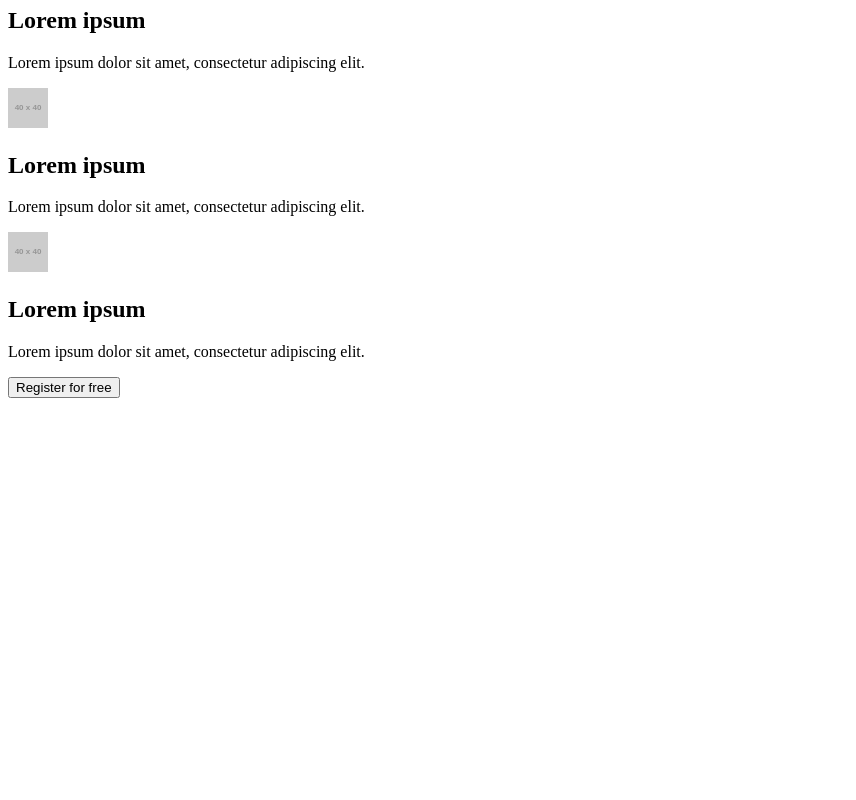
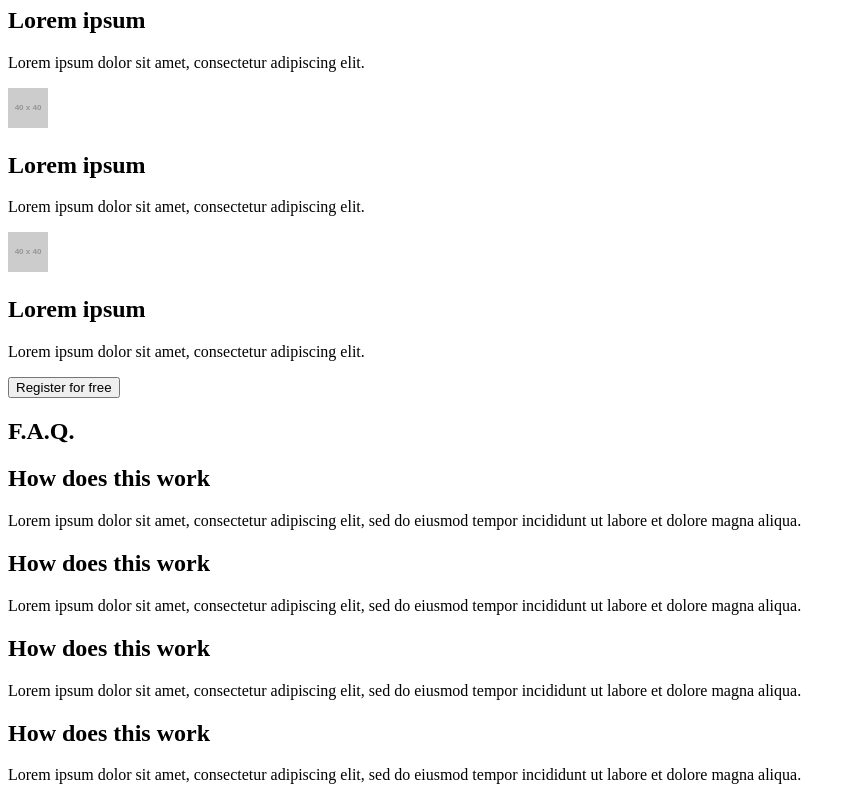
Before and after one commit to ephrem-nziza/alu-web-development, a plain HTML site: page html_advanced/index.html in a window 1280 px wide. Shown: the part 3403-4203 px from the top of the page, without its empty margins (0-856 px from the left). Before the commit the page ends 3809 px from the top, so only its background shows below. Drawn offline with Linux system fonts and the light colour scheme; placeholder pictures from the web are drawn by us.

Commit message:
I just added FAQ section for html_advanced Task 6

```diff
--- a/html_advanced/index.html
+++ b/html_advanced/index.html
@@ -168,6 +168,31 @@
 			</div>
 			<button>Register for free</button>
 		</section>
+		<section>
+			<h1>F.A.Q.</h1>
+			<div>
+				<div>
+					<div>
+						<h2>How does this work</h2>
+						<p>Lorem ipsum dolor sit amet, consectetur adipiscing elit, sed do eiusmod tempor incididunt ut labore et dolore magna aliqua.</p>
+					</div>
+					<div>
+						<h2>How does this work</h2>
+						<p>Lorem ipsum dolor sit amet, consectetur adipiscing elit, sed do eiusmod tempor incididunt ut labore et dolore magna aliqua.</p>
+					</div>
+				</div>
+				<div>
+					<div>
+						<h2>How does this work</h2>
+						<p>Lorem ipsum dolor sit amet, consectetur adipiscing elit, sed do eiusmod tempor incididunt ut labore et dolore magna aliqua.</p>
+					</div>
+					<div>
+						<h2>How does this work</h2>
+						<p>Lorem ipsum dolor sit amet, consectetur adipiscing elit, sed do eiusmod tempor incididunt ut labore et dolore magna aliqua.</p>
+					</div>
+				</div>
+			</div>
+		</section>
 	</main>
 </body>
 </html>
```
